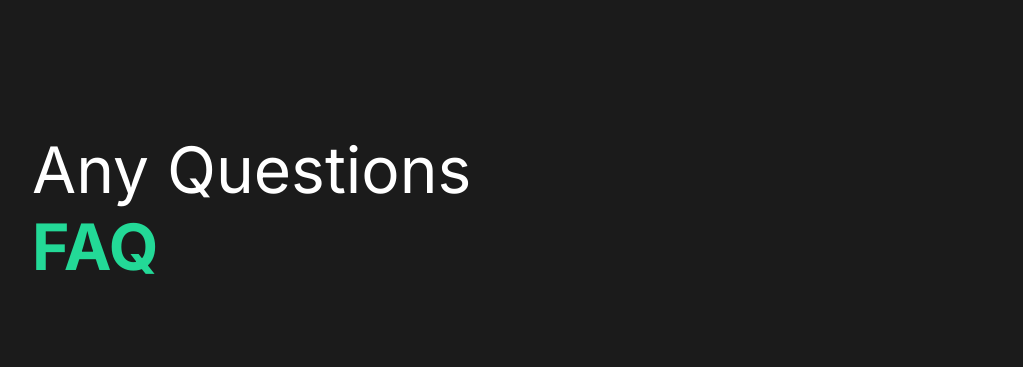
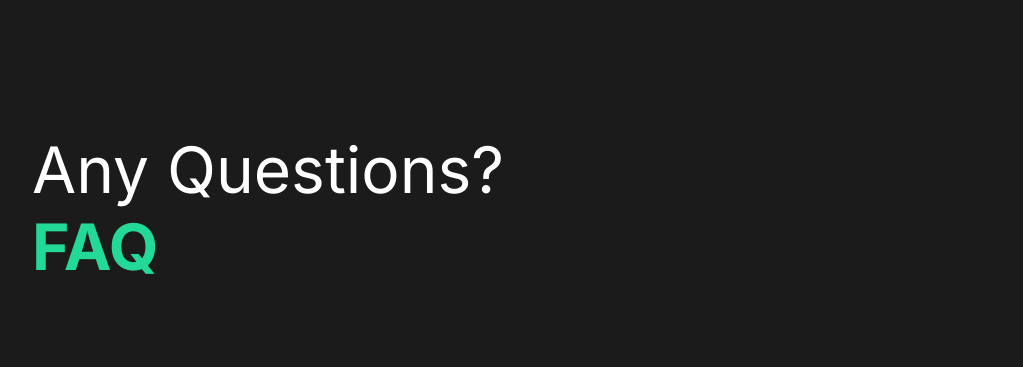
Before and after one commit to emilkrslak/capture, a React (Create React App) app: page / in a window 1280 px wide. Shown: the part 2100-2467 px from the top of the page, without its empty margins (128-1151 px from the left). Built offline with nearby package versions, Linux system fonts and the light colour scheme.

Commit message:
Animation fix

```diff
--- a/src/App.js
+++ b/src/App.js
@@ -1,5 +1,5 @@
 //Router Dom
-import {Switch, Route} from 'react-router-dom';
+import {Switch, Route, useLocation} from 'react-router-dom';
 
 //Pages
 import MovieDetail from './pages/MovieDetail';
@@ -11,14 +11,18 @@
 import Nav from './components/Nav';
 import GlobalStyles from './components/GlobalStyles';
 
+//Animation
+import {AnimatePresence} from 'framer-motion';
 
 
 function App() {
+  const location = useLocation();
   return (
     <div className="App">
       <GlobalStyles />
       <Nav />
-      <Switch>
+      <AnimatePresence exitBeforeEnter>
+        <Switch location={location} key={location.pathname}>
           <Route path="/" exact>
             <AboutUs />
           </Route>
@@ -32,6 +36,7 @@
             <ContactUs />
           </Route>
         </Switch>
+      </AnimatePresence>
     </div>
   );
 }
--- /dev/null
+++ b/src/animation.js
@@ -0,0 +1,20 @@
+export const pageAnimation = {
+    hidden: {
+        opacity: 0,
+        y: 10
+    },
+    show: {
+        opacity: 1,
+        y: 0,
+        transition: {
+            duration: 0.3,
+        },
+    },
+    exit: {
+        opacity: 0,
+        y: 10,
+        transition: {
+            duration: 0.3,
+        },
+    },
+};
--- a/src/components/FaqSection.js
+++ b/src/components/FaqSection.js
@@ -4,7 +4,7 @@
 const FaqSection = () => {
     return(
         <Faq>
-            <h2>Any Questions <span>FAQ</span></h2>
+            <h2>Any Questions?<span>FAQ</span></h2>
             <div className="question">
                 <h4>How Do I Start?</h4>
                 <div className="answer">
--- a/src/pages/AboutUs.js
+++ b/src/pages/AboutUs.js
@@ -3,13 +3,17 @@
 import ServicesSection from '../components/ServicesSection';
 import FaqSection from '../components/FaqSection';
 
+//Animations
+import {motion} from 'framer-motion';
+import {pageAnimation} from '../animation';
+
 const AboutUs = () => {
     return (
-    <>
+    <motion.div variants={pageAnimation} initial="hidden" animate="show" exit="exit">
         <AboutSection />
         <ServicesSection />
         <FaqSection />
-    </>
+    </motion.div>
     );
 }
 
--- a/src/pages/ContactUs.js
+++ b/src/pages/ContactUs.js
@@ -1,8 +1,12 @@
+//Animations
+import {motion} from 'framer-motion';
+import {pageAnimation} from '../animation';
+
 const ContactUs = () => {
     return(
-        <div>
+        <motion.div variants={pageAnimation} initial="hidden" animate="show" exit="exit">
             <h1>Contact Us</h1>
-        </div>
+        </motion.div>
     )
 }
 
--- a/src/pages/MovieDetail.js
+++ b/src/pages/MovieDetail.js
@@ -2,6 +2,10 @@
 import {useHistory} from 'react-router-dom';
 import {MovieState} from '../movieState.js';
 import { useState, useEffect}from 'react';
+
+//Animations
+import {motion} from 'framer-motion';
+import {pageAnimation} from '../animation';
 
 const MovieDetail = () => {
     const history = useHistory();
@@ -17,7 +21,7 @@
     return(
         <>
             {movie && (
-                <Details>
+                <Details variants={pageAnimation} initial="hidden" animate="show" exit="exit">
                     <Headline>
                         <h2>{movie.title}</h2>
                         <img src={movie.mainImg} alt="movie image"/>
@@ -37,7 +41,7 @@
 };
 
 
-const Details = styled.div`
+const Details = styled(motion.div)`
     color:white;
 
 `;
--- a/src/pages/OurWork.js
+++ b/src/pages/OurWork.js
@@ -5,9 +5,13 @@
 import styled from 'styled-components';
 import {Link} from 'react-router-dom';
 
+//Animations
+import {motion} from 'framer-motion';
+import {pageAnimation} from '../animation';
+
 const OurWork = () => {
     return(
-        <Work>
+        <Work variants={pageAnimation} initial="hidden" animate="show" exit="exit" style={{background:"#fff"}}>
             <Movie>
                 <h2>The Athlete</h2>
                 <div className="line"></div>
@@ -33,11 +37,10 @@
     )
 }
 
-const Work = styled.div`
+const Work = styled(motion.div)`
     min-height:100vh;
     overflow:hidden;
     padding:5rem 10rem;
-    background:white;
     h2{
         padding:1rem 0rem;
     }
```
Also changed, not shown: 1 other file (tests, documents, lock files or other folders). Lines whose indentation alone changed are shown as unchanged.
